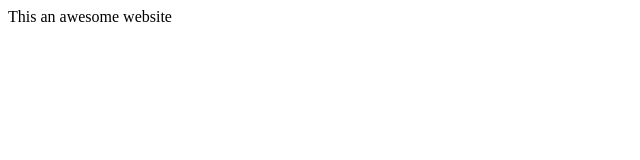
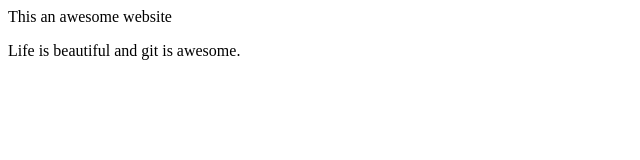
Before and after one commit to lchinedum/mydemoweb, a plain HTML site: page index.html in a window 1280 px wide. Shown: the whole page, without its empty margins (0-640 px from the left). Drawn offline with Linux system fonts and the light colour scheme.

Commit message:
added <p> tag to the index.html

```diff
--- a/index.html
+++ b/index.html
@@ -5,4 +5,7 @@ Sample Website
 <head>
 This an awesome website
 </head>
+<p>
+Life is beautiful and git is awesome.
+</p>
 </html>
```
